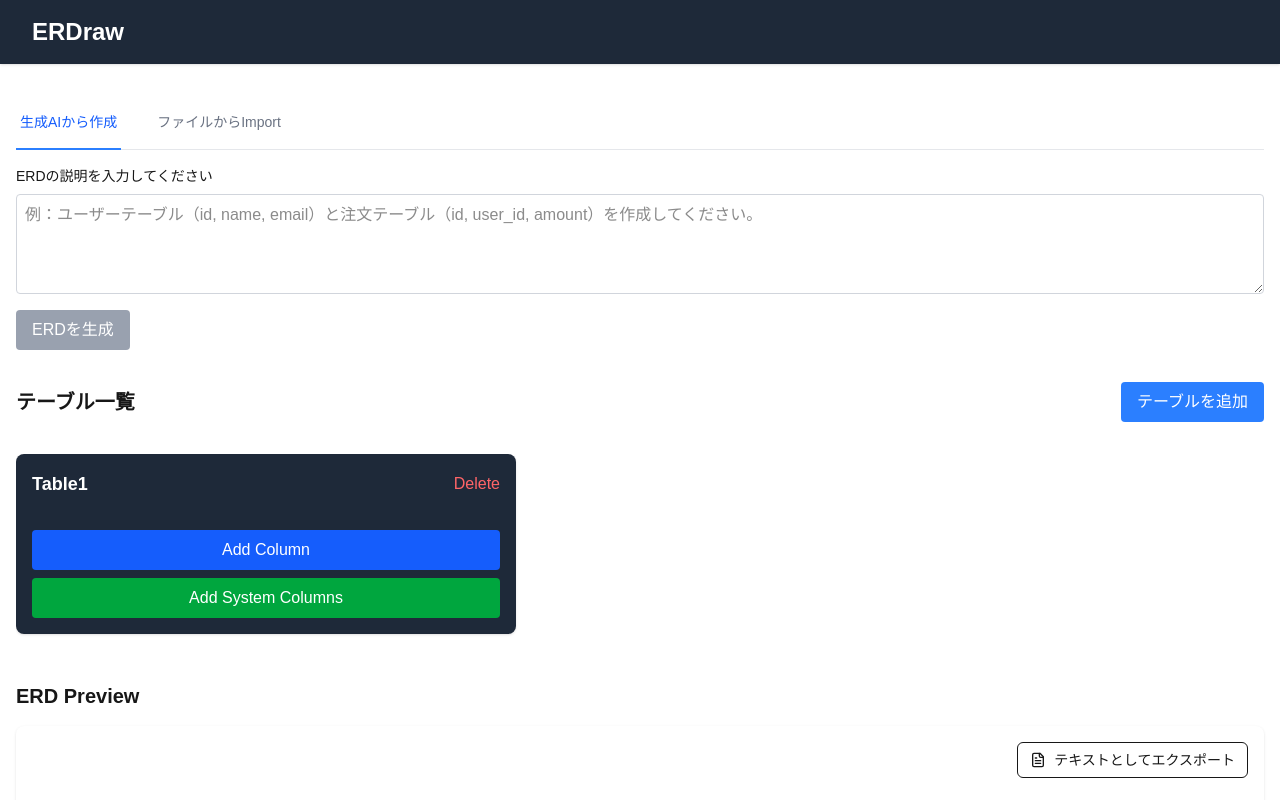
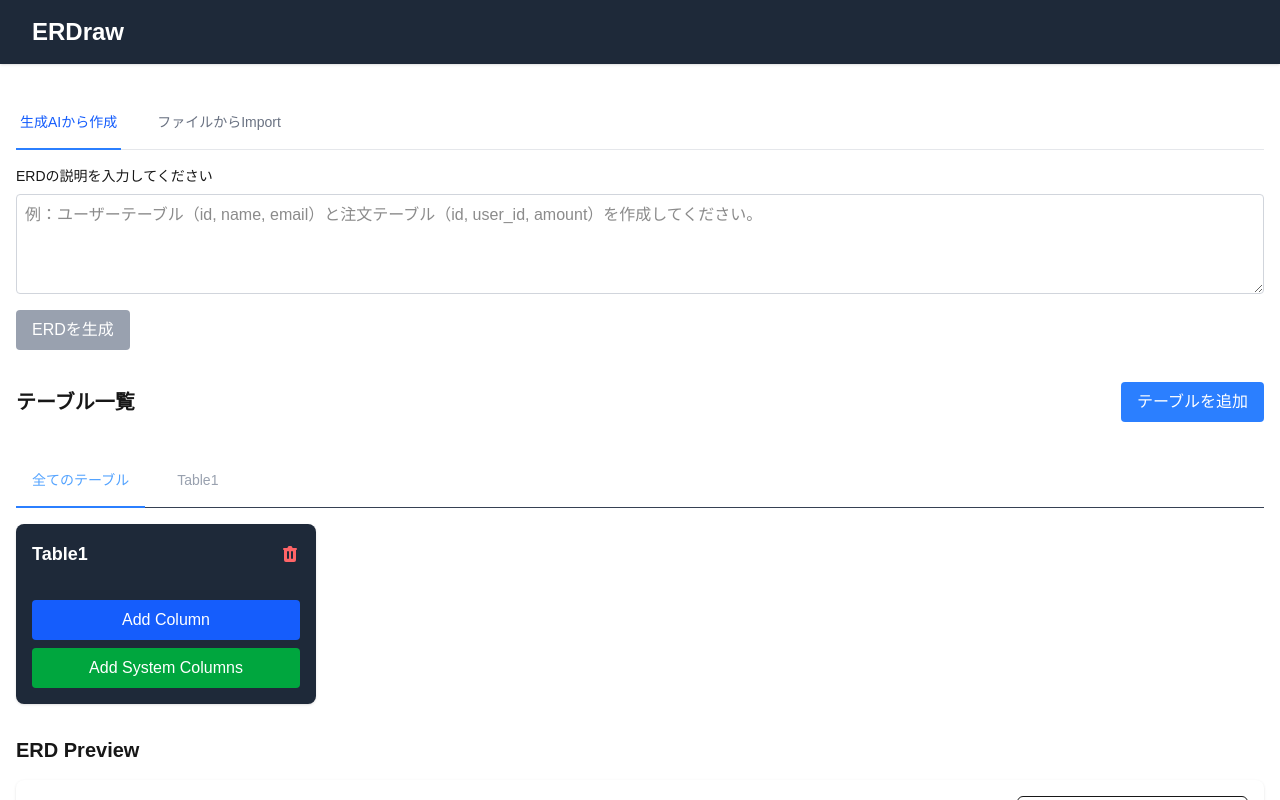
Before and after one commit to sivertigo/scope-forges, a Next.js app: page / in a window 1280 px wide. Both pictures are taken after a click on the button "テーブルを追加". Shown: the top 800 px of the page. Built offline with nearby package versions, Linux system fonts and the light colour scheme.

Commit message:
mdimportのui改善、テーブル一覧のUI改善

```diff
--- a/src/components/ColumnEditor.tsx
+++ b/src/components/ColumnEditor.tsx
@@ -3,7 +3,7 @@
 import { useState, useRef, useEffect } from "react";
 import { DATA_TYPES } from "@/consts/consts";
 import { ColumnData, TableData } from "@/data/definition";
-
+import { DeleteIcon, EditIcon } from "@/components/ui/icon";
 type ColumnProps = {
   column: ColumnData;
   onUpdate: (column: ColumnData) => void;
@@ -49,6 +49,12 @@ export default function ColumnEditor({
       document.removeEventListener("mousedown", handleClickOutside);
     };
   }, [isEditing]);
+
+  const handleDelete = () => {
+    if (window.confirm("このカラムを削除しますか？")) {
+      onDelete();
+    }
+  };
 
   const handleSave = () => {
     onUpdate({
@@ -198,7 +204,7 @@ export default function ColumnEditor({
               <span className="ml-2 text-purple-400">FK</span>
             )}
             {column.comment && (
-              <span className="ml-2 text-gray-400">{`// ${column.comment}`}</span>
+              <span className="ml-2 text-gray-400">{`${column.comment}`}</span>
             )}
           </div>
           <div className="flex items-center space-x-2">
@@ -206,13 +212,13 @@ export default function ColumnEditor({
               onClick={() => setIsEditing(true)}
               className="text-blue-400 hover:text-blue-300"
             >
-              Edit
+              <EditIcon />
             </button>
             <button
-              onClick={onDelete}
+              onClick={handleDelete}
               className="text-red-400 hover:text-red-300"
             >
-              Delete
+              <DeleteIcon />
             </button>
           </div>
         </div>
--- a/src/components/GUIEditor.tsx
+++ b/src/components/GUIEditor.tsx
@@ -1,10 +1,10 @@
 "use client";
 
 import { useState } from "react";
-import TableEditor from "@/components/TableEditor";
 import { TableData } from "@/data/definition";
 import ERDPreview from "@/components/ERDPreview";
 import ERDCreateMenu from "@/components/ERDCreateMenu";
+import TableTabs from "@/components/TableTabs";
 
 export default function GUIEditor() {
   const [tables, setTables] = useState<TableData[]>([]);
@@ -18,6 +18,14 @@ export default function GUIEditor() {
     setTables([...tables, newTable]);
   };
 
+  const handleTableUpdate = (updatedTable: TableData) => {
+    setTables(tables.map((t) => (t.id === updatedTable.id ? updatedTable : t)));
+  };
+
+  const handleTableDelete = (tableId: string) => {
+    setTables(tables.filter((t) => t.id !== tableId));
+  };
+
   return (
     <div className="space-y-8">
       <ERDCreateMenu onTablesGenerated={setTables} />
@@ -26,32 +34,17 @@ export default function GUIEditor() {
         <h2 className="text-xl font-bold">テーブル一覧</h2>
         <button
           onClick={addTable}
-          className="px-4 py-2 bg-blue-500 text-white rounded"
+          className="px-4 py-2 bg-blue-500 text-white rounded hover:bg-blue-600"
         >
           テーブルを追加
         </button>
       </div>
 
-      <div className="flex flex-row gap-4 overflow-x-auto pb-4">
-        {tables.map((table) => (
-          <div key={table.id} className="w-[500px]">
-            <TableEditor
-              table={table}
-              onUpdate={(updatedTable) => {
-                setTables(
-                  tables.map((t) =>
-                    t.id === updatedTable.id ? updatedTable : t
-                  )
-                );
-              }}
-              onDelete={() => {
-                setTables(tables.filter((t) => t.id !== table.id));
-              }}
-              allTables={tables}
-            />
-          </div>
-        ))}
-      </div>
+      <TableTabs
+        tables={tables}
+        onUpdate={handleTableUpdate}
+        onDelete={handleTableDelete}
+      />
 
       <div className="mt-8">
         <h2 className="text-xl font-bold mb-4">ERD Preview</h2>
--- a/src/components/TableEditor.tsx
+++ b/src/components/TableEditor.tsx
@@ -3,13 +3,10 @@
 import { useState } from "react";
 import Column from "@/components/ColumnEditor";
 import { TableData, ColumnData } from "@/data/definition";
+import { DeleteIcon } from "./ui/icon";
 
 type TableProps = {
-  table: {
-    id: string;
-    name: string;
-    columns: ColumnData[];
-  };
+  table: TableData;
   onUpdate: (table: TableData) => void;
   onDelete: () => void;
   allTables: TableData[];
@@ -151,7 +148,7 @@ export default function Table({
           onClick={handleDelete}
           className="text-red-400 hover:text-red-300"
         >
-          Delete
+          <DeleteIcon />
         </button>
       </div>
       <div className="space-y-2">
--- a/src/components/TablePreview.tsx
+++ /dev/null
@@ -1,59 +0,0 @@
-// ERD全体のプレビュー。マークダウンに変換してからプレビューする。
-// マークダウンに変換するときは、テーブル名とカラム名をリンクにする。
-
-import { TableData } from "@/data/definition";
-
-type TablePreviewProps = {
-  table: TableData;
-};
-
-export default function TablePreview({ table }: TablePreviewProps) {
-  return (
-    <div className="bg-gray-800 p-4 rounded-lg">
-      <h2 className="text-xl font-bold text-white mb-4">{table.name}</h2>
-      <div className="overflow-x-auto">
-        <table className="w-full border-collapse">
-          <thead>
-            <tr className="bg-gray-700">
-              <th className="border border-gray-600 p-2 text-left text-white">
-                Column
-              </th>
-              <th className="border border-gray-600 p-2 text-left text-white">
-                Type
-              </th>
-              <th className="border border-gray-600 p-2 text-left text-white">
-                Constraints
-              </th>
-            </tr>
-          </thead>
-          <tbody>
-            {table.columns.map((column) => (
-              <tr key={column.id} className="hover:bg-gray-700">
-                <td className="border border-gray-600 p-2 text-white">
-                  {column.name}
-                </td>
-                <td className="border border-gray-600 p-2 text-gray-300">
-                  {column.type}
-                </td>
-                <td className="border border-gray-600 p-2">
-                  <div className="flex gap-2">
-                    {column.isPrimaryKey && (
-                      <span className="px-2 py-1 bg-blue-600 text-white rounded text-sm">
-                        PK
-                      </span>
-                    )}
-                    {column.isForeignKey && (
-                      <span className="px-2 py-1 bg-purple-600 text-white rounded text-sm">
-                        FK
-                      </span>
-                    )}
-                  </div>
-                </td>
-              </tr>
-            ))}
-          </tbody>
-        </table>
-      </div>
-    </div>
-  );
-}
--- /dev/null
+++ b/src/components/TableTabs.tsx
@@ -0,0 +1,97 @@
+"use client";
+
+import { useState } from "react";
+import { TableData } from "@/data/definition";
+import TableEditor from "@/components/TableEditor";
+import { cn } from "@/lib/utils";
+
+interface TableTabsProps {
+  tables: TableData[];
+  onUpdate: (updatedTable: TableData) => void;
+  onDelete: (tableId: string) => void;
+}
+
+export default function TableTabs({
+  tables,
+  onUpdate,
+  onDelete,
+}: TableTabsProps) {
+  const [activeTab, setActiveTab] = useState<string>("all");
+
+  if (tables.length === 0) {
+    return (
+      <div className="text-center py-8 text-gray-500">テーブルがありません</div>
+    );
+  }
+
+  return (
+    <div className="w-full">
+      <div className="border-b border-gray-700">
+        <nav
+          className="-mb-px flex space-x-4 overflow-x-auto"
+          aria-label="テーブル一覧"
+        >
+          <button
+            onClick={() => setActiveTab("all")}
+            className={cn(
+              "whitespace-nowrap py-4 px-4 border-b-2 font-medium text-sm",
+              activeTab === "all"
+                ? "border-blue-500 text-blue-400"
+                : "border-transparent text-gray-400 hover:text-gray-300 hover:border-gray-300"
+            )}
+          >
+            全てのテーブル
+          </button>
+          {tables.map((table) => (
+            <button
+              key={table.id}
+              onClick={() => setActiveTab(table.id)}
+              className={cn(
+                "whitespace-nowrap py-4 px-4 border-b-2 font-medium text-sm",
+                activeTab === table.id
+                  ? "border-blue-500 text-blue-400"
+                  : "border-transparent text-gray-400 hover:text-gray-300 hover:border-gray-300"
+              )}
+            >
+              {table.name}
+            </button>
+          ))}
+        </nav>
+      </div>
+
+      <div className="mt-4">
+        {activeTab === "all" ? (
+          <div className="grid grid-cols-1 md:grid-cols-2 lg:grid-cols-4 gap-4">
+            {tables.map((table) => (
+              <div key={table.id} className="w-full">
+                <TableEditor
+                  table={table}
+                  onUpdate={onUpdate}
+                  onDelete={() => onDelete(table.id)}
+                  allTables={tables}
+                />
+              </div>
+            ))}
+          </div>
+        ) : (
+          tables.map((table) => (
+            <div
+              key={table.id}
+              className={cn(
+                "transition-all duration-200",
+                activeTab === table.id ? "block" : "hidden"
+              )}
+            >
+              <TableEditor
+                table={table}
+                onUpdate={onUpdate}
+                onDelete={() => onDelete(table.id)}
+                allTables={tables}
+              />
+            </div>
+          ))
+        )}
+      </div>
+    </div>
+  );
+}
--- a/src/components/base/Header.tsx
+++ b/src/components/base/Header.tsx
@@ -1,7 +1,7 @@
 export default function Header() {
   return (
     <header className="bg-gray-800 shadow">
-      <div className="max-w-7xl mx-auto py-4 px-4 sm:px-6 lg:px-8">
+      <div className="mx-auto py-4 px-4 sm:px-6 lg:px-8">
         <h1 className="text-2xl font-bold text-white">ERDraw</h1>
       </div>
     </header>
--- /dev/null
+++ b/src/components/ui/icon.tsx
@@ -0,0 +1,27 @@
+const DeleteIcon = () => (
+  <svg
+    xmlns="http://www.w3.org/2000/svg"
+    className="h-5 w-5"
+    viewBox="0 0 20 20"
+    fill="currentColor"
+  >
+    <path
+      fillRule="evenodd"
+      d="M9 2a1 1 0 00-.894.553L7.382 4H4a1 1 0 000 2v10a2 2 0 002 2h8a2 2 0 002-2V6a1 1 0 100-2h-3.382l-.724-1.447A1 1 0 0011 2H9zM7 8a1 1 0 012 0v6a1 1 0 11-2 0V8zm5-1a1 1 0 00-1 1v6a1 1 0 102 0V8a1 1 0 00-1-1z"
+      clipRule="evenodd"
+    />
+  </svg>
+);
+
+const EditIcon = () => (
+  // edit pencil
+  <svg
+    xmlns="http://www.w3.org/2000/svg"
+    className="h-5 w-5"
+    viewBox="0 0 20 20"
+    fill="currentColor"
+  >
+    <path d="M13.586 3.586a2 2 0 112.828 2.828l-.793.793-2.828-2.828.793-.793zM11.379 5.793L3 14.172V17h2.828l8.38-8.379-2.83-2.828z" />
+  </svg>
+);
+export { DeleteIcon, EditIcon };
```
Also changed, not shown: src/components/MermaidImporter.tsx (+67 -10 lines).
